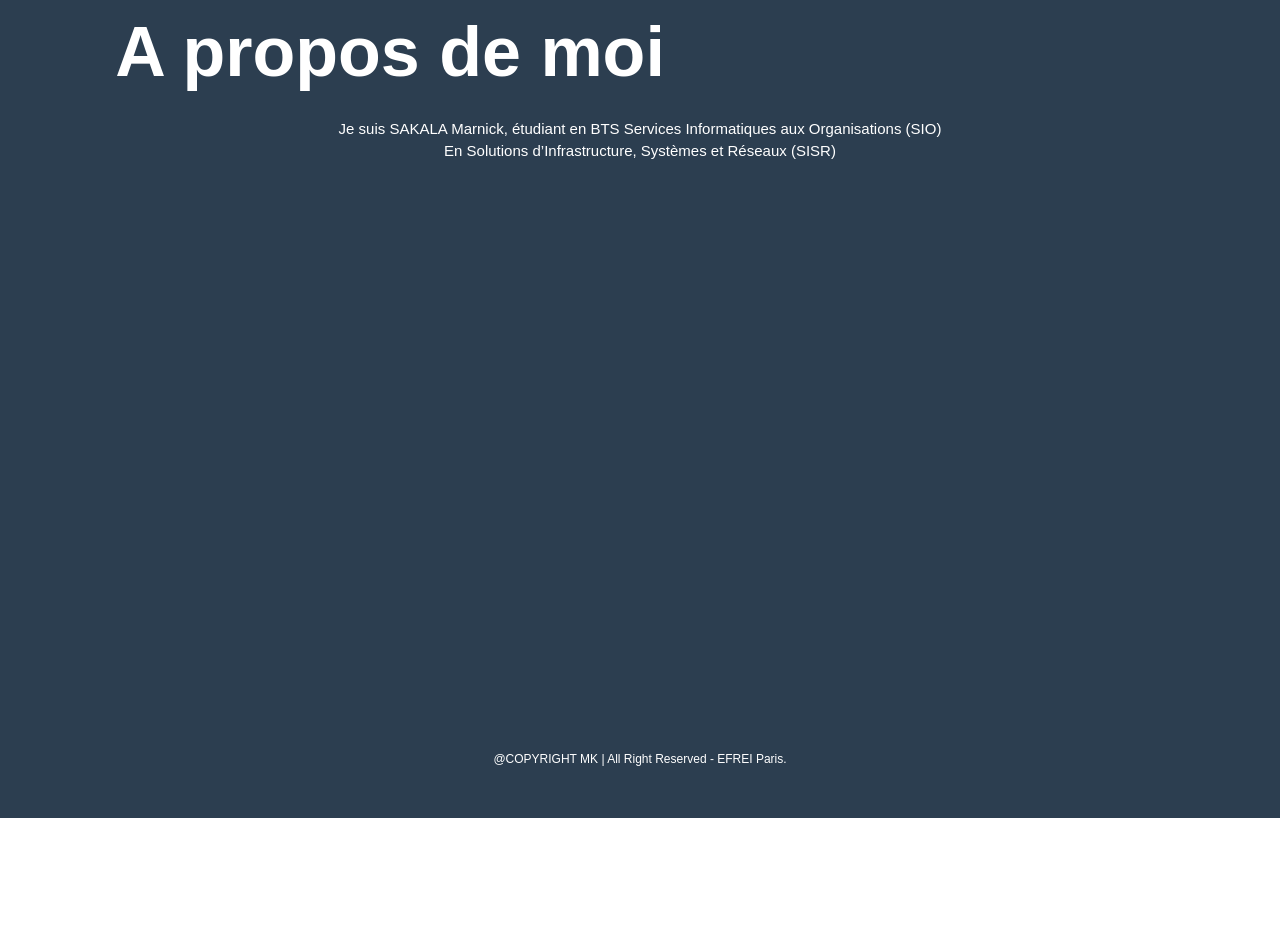
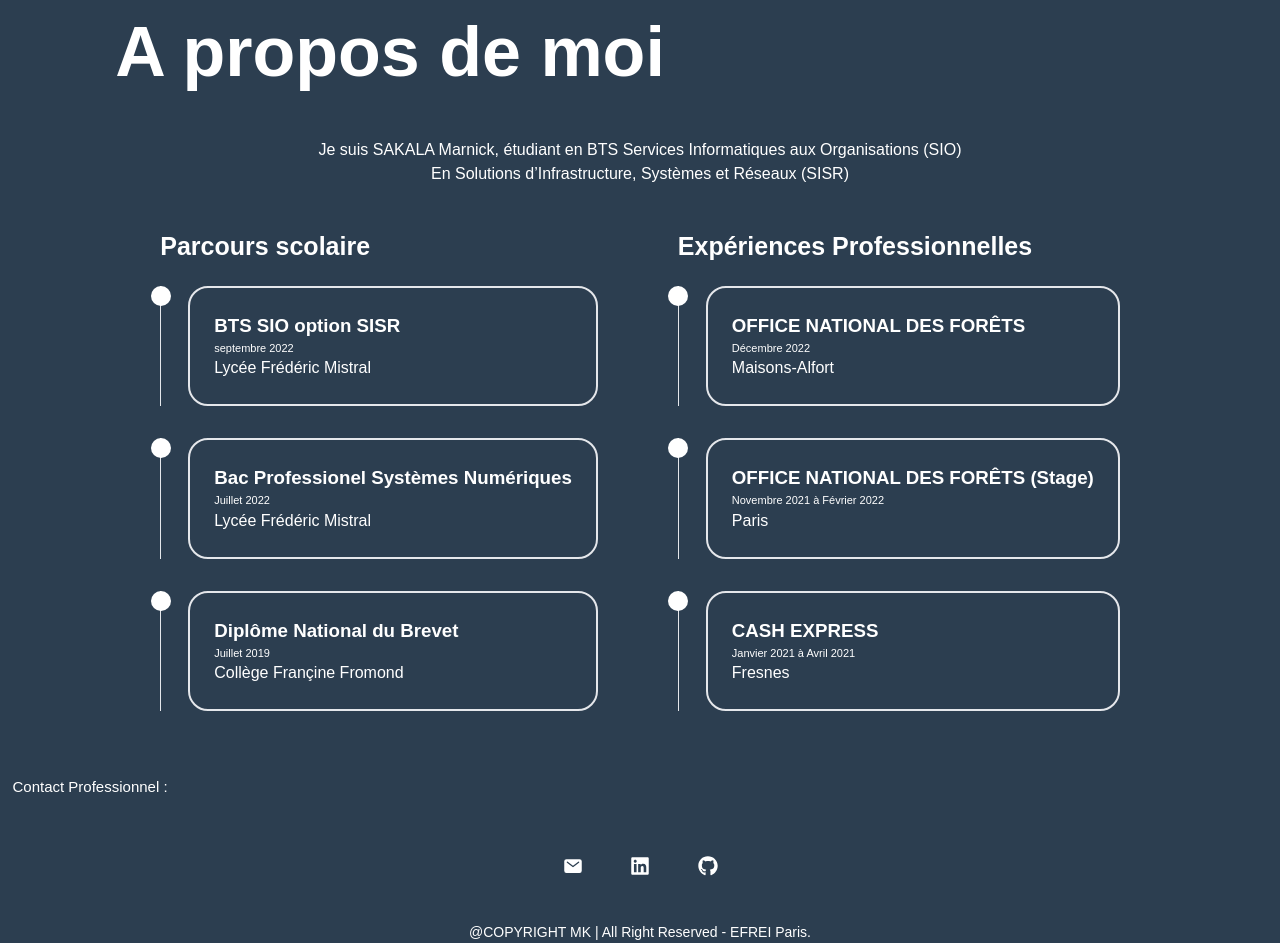
Before and after one commit to Sml94Tbs/mk-portfolio, a Next.js app: page / in a window 1280 px wide. Shown: the part 900-1843 px from the top of the page. Before the commit the page ends 1718 px from the top, so only its background shows below. Built offline with nearby package versions, Linux system fonts and the light colour scheme.

Commit message:
add timeline composant + footer icon + react icon

```diff
--- a/src/app/components/contents/about.tsx
+++ b/src/app/components/contents/about.tsx
@@ -1,15 +1,93 @@
+"use client";
+
+import { useEffect } from "react";
+import Timeline from "../timeline";
+
 const About = () => {
-    return(
+  const timeline = [
+    {
+      titre: "BTS SIO option SISR",
+      date: "septembre 2022",
+      lieu: "Lycée Frédéric Mistral",
+    },
+    {
+      titre: "Bac Professionel Systèmes Numériques",
+      date: "Juillet 2022",
+      lieu: "Lycée Frédéric Mistral",
+    },
+    {
+      titre: "Diplôme National du Brevet",
+      date: "Juillet 2019",
+      lieu: "Collège Françine Fromond",
+    },
+  ];
+
+  const pro = [
+    {
+      titre: "OFFICE NATIONAL DES FORÊTS",
+      date: "Décembre 2022",
+      lieu: "Maisons-Alfort",
+    },
+    {
+      titre: "OFFICE NATIONAL DES FORÊTS (Stage)",
+      date: "Novembre 2021 à Février 2022",
+      lieu: "Paris",
+    },
+    {
+      titre: "CASH EXPRESS",
+      date: "Janvier 2021 à Avril 2021",
+      lieu: "Fresnes",
+    },
+  ];
+  useEffect(() => {
+    if (typeof window !== "undefined") {
+      import("scrollreveal").then((module) => {
+        const ScrollReveal = module.default;
+        ScrollReveal({
+          reset: true,
+          distance: "80px",
+          duration: 2000,
+          delay: 200,
+        });
+
+        ScrollReveal().reveal(".heading", { origin: "top" });
+        ScrollReveal().reveal(".wsh", { origin: "left" });
+        ScrollReveal().reveal(".about-contenu, .wsh2", { origin: "right" });
+      });
+    }
+  }, []);
+  return (
     <section className=" bg-[#2C3E50]">
       <div className=" relative left-0">
-                <h1 className=" text-white text-[7rem] font-[700]">A propos de moi</h1>
+        <h1 className=" text-white text-[7rem] font-[700] heading max-lg:text-[4.5rem]">
+          A propos de moi
+        </h1>
       </div>
-            <div className=" text-white text-center text-[1.5rem] p-5">
-                <p>Je suis SAKALA Marnick, étudiant en BTS Services Informatiques aux Organisations (SIO) </p>
+      <div className=" text-white text-center m-[2rem_0_3rem] text-[1.6rem] p-5 about-contenu">
+        <p>
+          Je suis SAKALA Marnick, étudiant en BTS Services Informatiques aux
+          Organisations (SIO){" "}
+        </p>
         <p>En Solutions d’Infrastructure, Systèmes et Réseaux (SISR)</p>
       </div>
+      <div className=" flex justify-center items-center ">
+        <div className="flex gap-x-[8rem] max-md:flex-col">
+          <div className=" relative wsh">
+            <h2 className=" text-[2.5rem] font-[700] text-white mb-[2rem] ">
+              Parcours scolaire
+            </h2>
+            <Timeline abouts={timeline} />
+          </div>
+          <div className=" relative wsh">
+            <h2 className=" text-[2.5rem] font-[700] text-white mb-[2rem] ">
+              Expériences Professionnelles
+            </h2>
+            <Timeline abouts={pro} />
+          </div>
+        </div>
+      </div>
     </section>
-    )
-}
+  );
+};
 
-export default About
+export default About;
--- /dev/null
+++ b/src/app/components/icon.tsx
@@ -0,0 +1,9 @@
+import Link from "next/link"
+
+const Icon = ({icon}) => {
+    return (
+        <Link className=" p-7 border-solid rounded-[10px] hover:bg-white hover:text-black hover:border-[#fff] transition-[cubic-bezier(0.25_0.1_0.25_1.0)] duration-[.5s]" href={""}>{icon}</Link>
+    )
+}
+
+export default Icon
--- a/src/app/components/layout/footer.tsx
+++ b/src/app/components/layout/footer.tsx
@@ -1,10 +1,20 @@
+import { FaGithub, FaLinkedin } from "react-icons/fa";
+import { IoMail } from "react-icons/io5";
+import Icon from "../icon";
+
 const Footer = () => {
   return (
     <footer className=" bg-[#2C3E50]">
-      <div className=" p-[5rem]">
-        <p className=" text-white text-center text-[1.2rem]">
-          @COPYRIGHT MK | All Right Reserved - EFREI Paris.
-        </p>
+      <div className=" w-full">
+        <h3 className=" text-white text-[1.5rem] p-5">
+          Contact Professionnel :
+        </h3>
+        <div className=" flex justify-center gap-5 text-white text-[2rem] p-[2.8rem]">
+          <Icon icon={<IoMail />} />
+          <Icon icon={<FaLinkedin />} />
+          <Icon icon={<FaGithub />} />
+        </div>
+        <p className=" text-center text-white text-[1.4rem]">@COPYRIGHT MK | All Right Reserved - EFREI Paris.</p>
       </div>
     </footer>
   );
--- /dev/null
+++ b/src/app/components/timeline.text.tsx
@@ -0,0 +1,11 @@
+const textTimeline = ({index, titre, date, lieu}:{ index : number, titre : string, date : string, lieu : string}) => {
+    return (
+        <div className="  before:top-0 mb-[3.2rem] rounded-[2rem] before:content-[''] before:absolute before:left-[-1.05rem] before:w-[20px] before:h-[20px] before:bg-[#fff] before:rounded-[50%] p-[2.4rem] border-solid border-[0.2rem]">
+            <h3 className="text-[1.872rem] font-[600] text-white">{titre}</h3>
+            <small className=" text-[1.1rem] text-white">{date}</small>
+            <p className=" text-[1.6rem] text-white">{lieu}</p>
+        </div>
+    )
+}
+
+export default textTimeline
--- /dev/null
+++ b/src/app/components/timeline.tsx
@@ -0,0 +1,27 @@
+import Text from "@/app/components/timeline.text";
+
+type timeList = {
+    titre: string;
+    date: string;
+    lieu: string;
+}
+
+type timelineProps = {
+    abouts : timeList[];
+};
+
+const Timeline: React.FC<timelineProps> =({abouts}) => {
+  return (
+    <>
+        { abouts.map(( about, index ) => (
+            <div key={index} className="border-l-[0.2px] border-solid">
+                <div className=" pl-[2.7rem] relative">
+                    <Text index={index} titre={about.titre} date={about.date} lieu={about.lieu}/>
+                </div>
+            </div>
+        ))}
+    </>
+  );
+};
+
+export default Timeline;
--- a/src/app/globals.css
+++ b/src/app/globals.css
@@ -8,8 +8,6 @@
   box-sizing: border-box;
   font-family: "Poppins", sans-serif;
   scroll-behavior: smooth;
-  border: none;
-  outline: none;
 }
 
 html {
```
Lines whose indentation alone changed are shown as unchanged.
